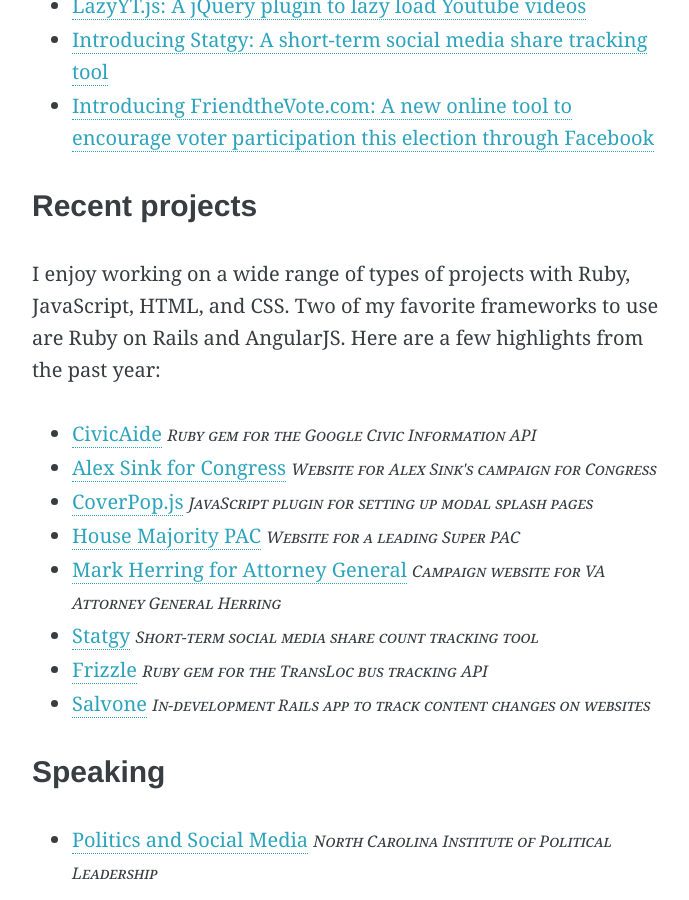
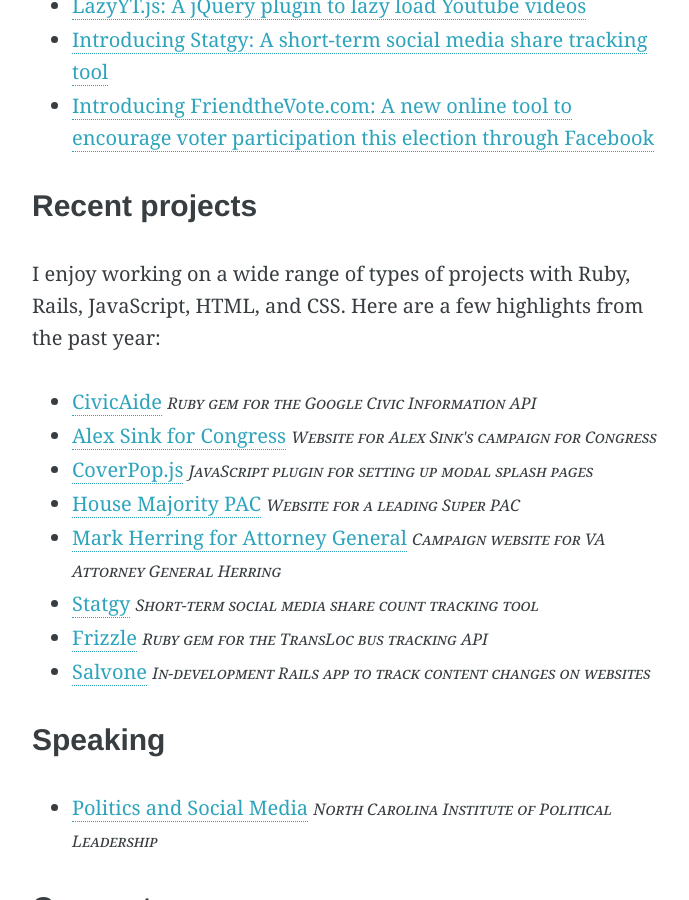
Before and after one commit to tylerpearson/old-site, a Jekyll site: the page built from index.html, in a window 1280 px wide and 900 px high, scrolled down 952 px. Shown: the whole window, without its empty margins (288-977 px from the left). Built offline with Jekyll 4.4.1, drawn with Linux system fonts in a browser that asks for light colours; Markdown is read by kramdown in place of the engine named in the settings.

Commit message:
Content change for projects

```diff
--- a/index.html
+++ b/index.html
@@ -38,7 +38,7 @@
             <div class="intro">
                 <h2>Recent projects</h2>
 
-                <p>I enjoy working on a wide range of types of projects with Ruby, JavaScript, HTML, and CSS. Two of my favorite frameworks to use are Ruby on Rails and AngularJS. Here are a few highlights from the past year:</p>
+                <p>I enjoy working on a wide range of types of projects with Ruby, Rails, JavaScript, HTML, and CSS. Here are a few highlights from the past year:</p>
 
                 <ul>
                     <li><a href="http://github.com/tylerpearson/civicaide">CivicAide</a> <small>Ruby gem for the Google Civic Information API</small></li>
```
